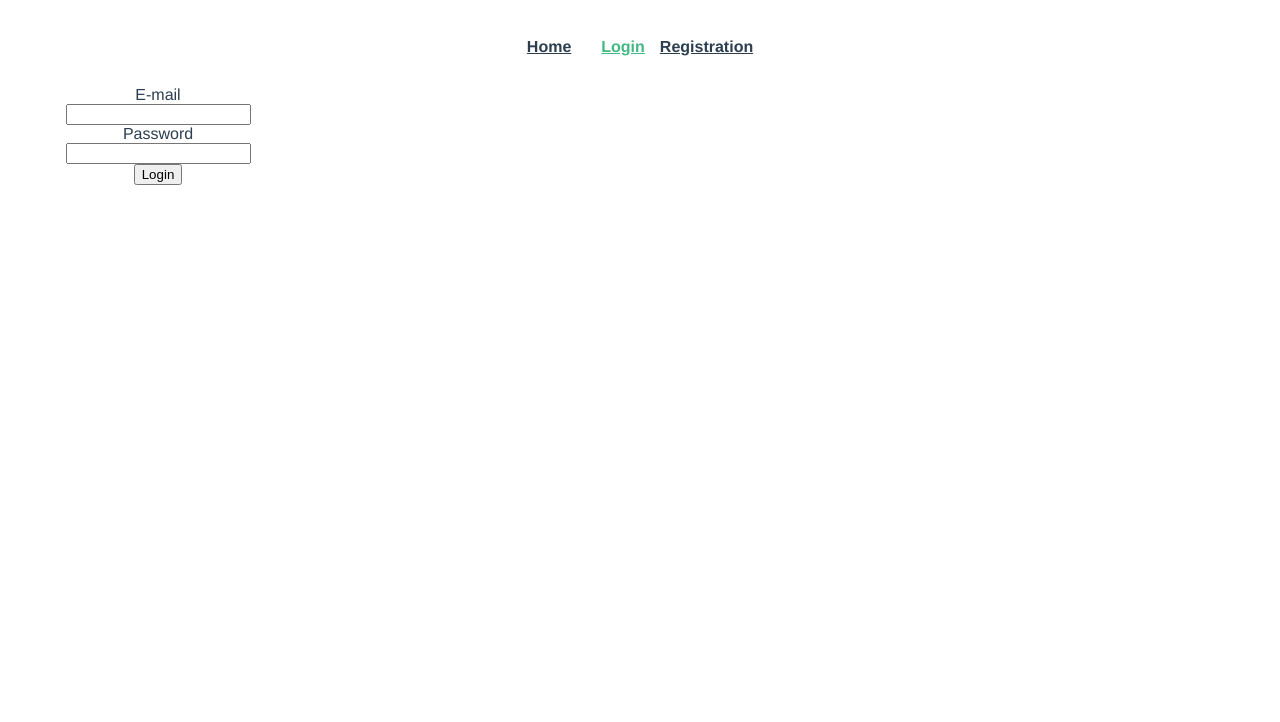
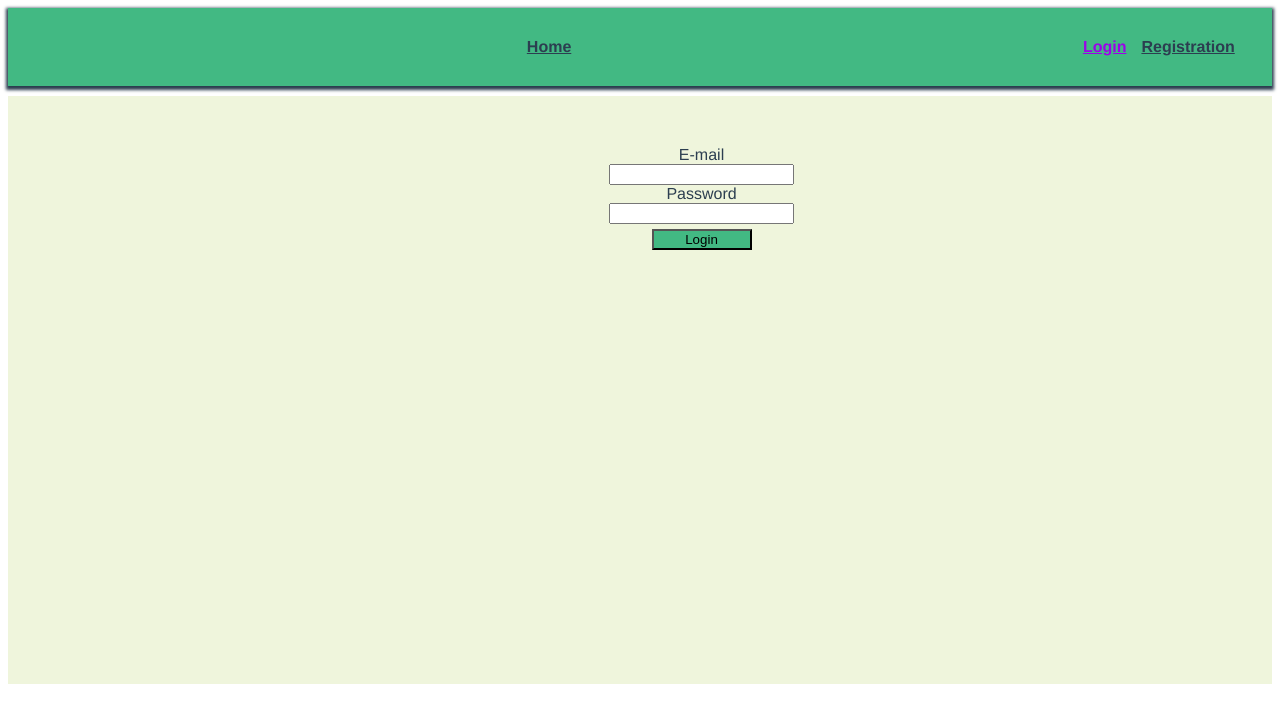
Before and after one commit to Vris111/practika_klientSPA, a Vue app in the folder my-app/: page /login in a window 1280 px wide. Shown: the top 722 px of the page. Built offline with nearby package versions, Linux system fonts and the light colour scheme.

Commit message:
styles for pages

```diff
--- a/my-app/src/App.vue
+++ b/my-app/src/App.vue
@@ -34,11 +34,15 @@ nav {
   justify-content: center;
   gap: 30px;
   align-items: center;
+  background-color: #42b983;
+  box-shadow: 0 2px 3px 2px;
 }
 
 .nav_split{
   display: flex;
   gap: 15px;
+  position: relative;
+  left: 40%;
 }
 
 nav a {
@@ -47,7 +51,7 @@ nav a {
 }
 
 nav a.router-link-exact-active {
-  color: #42b983;
+  color: #9b03e8;
 }
 </style>
 <script>
--- a/my-app/src/views/CartView.vue
+++ b/my-app/src/views/CartView.vue
@@ -22,6 +22,7 @@ export default {
 </script>
 
 <template>
+  <div class="cart_view">
     <h2>Products in cart:</h2>
     <div class="cart_top">
       <h3 class="price_for_order">Price:{{totalPrice}}</h3>
@@ -32,6 +33,7 @@ export default {
         <p>{{ product.name }}</p>
         <p>{{ product.description }}</p>
         <p class="item_bot">{{ product.price }}<button class="delete_card_from_cart" @click="store.commit('delCardFromCart', product)">×</button></p>
+      </div>
     </div>
   </div>
 </template>
@@ -81,4 +83,12 @@ export default {
   gap: 20px;
   justify-content: center;
 }
+
+.cart_view{
+  background-color: #eff5dc;
+  width: 100%;
+  height: 42vw;
+  margin-top: 10px;
+  padding-top: 50px;
+}
 </style>
--- a/my-app/src/views/HomeView.vue
+++ b/my-app/src/views/HomeView.vue
@@ -16,14 +16,14 @@ export default {
 </script>
 
 <template>
-  <div>
+  <div class="home_view">
     <ul class="products_all">
       <p class="item" v-for="(product, index) in store.state.products" :key="product.id">
-        {{product.name}}
+        <p class="item_name">{{product.name}}</p>
         <p></p>
         {{product.description}}
         <p></p>
-        {{product.price}}
+        <p class="item_price">{{product.price}} $</p>
         <button class="addItemInCart" v-if="store.state.user_token !== null"  @click="store.commit('addToCart', {product})">Add to cart</button>
       </p>
     </ul>
@@ -40,6 +40,7 @@ export default {
   display: flex;
   flex-direction: column;
   background-color: #89ea92;
+  box-shadow: 2px 5px 4px 2px;
 }
 
 .products_all {
@@ -56,4 +57,17 @@ export default {
   font-size: 14px;
   border-color: black;
 }
+
+.home_view{
+  background-color: #eff5dc;
+}
+
+.item_price{
+  font-size: 18px;
+  color: black;
+}
+
+.item_name{
+  color: black;
+}
 </style>
--- a/my-app/src/views/LoginView.vue
+++ b/my-app/src/views/LoginView.vue
@@ -18,13 +18,15 @@ export default {
 </script>
 
 <template>
+  <div class="login_view">
     <form action="" @click.prevent="default" class="reg">
       <label for="email">E-mail</label>
       <input type="text" id="email" v-model="store.state.email">
       <label for="password">Password</label>
       <input type="text" id="password" v-model="store.state.password">
-    <button @click="store.commit('login')">Login</button>
+      <button class="login" @click="store.commit('login')">Login</button>
     </form>
+  </div>
 </template>
 
 <style scoped>
@@ -34,5 +36,25 @@ export default {
   width: 300px;
   align-items: center;
   justify-content: center;
+  position: relative;
+  left: 43%;
+}
+.login_view{
+  background-color: #eff5dc;
+  width: 100%;
+  height: 42vw;
+  margin-top: 10px;
+  padding-top: 50px;
+}
+
+#password{
+  margin-bottom: 5px;
+}
+
+.login{
+  width: 100px;
+  color: black;
+  background-color: #42b983;
+  border-color: black;
 }
 </style>
--- a/my-app/src/views/OrderHistoryView.vue
+++ b/my-app/src/views/OrderHistoryView.vue
@@ -12,13 +12,15 @@ export default {
 </script>
 
 <template>
-  <h2>Products in order:</h2>
+  <div class="orders_view">
+    <h2>Your orders:</h2>
     <div class="cart">
       <div class="order" v-for="product in store.state.orders" :key="product.id">
         <div class="item" v-for="item in product" :key="item.id">
           <p>{{ item.name }}</p>
           <p>{{ item.description }}</p>
           <p>{{ item.price }}</p>
+        </div>
       </div>
     </div>
   </div>
@@ -45,4 +47,12 @@ export default {
   flex-direction: column;
   gap: 90px;
 }
+
+.orders_view{
+  background-color: #eff5dc;
+  width: 100%;
+  height: 42vw;
+  margin-top: 10px;
+  padding-top: 20px;
+}
 </style>
--- a/my-app/src/views/RegistrationView.vue
+++ b/my-app/src/views/RegistrationView.vue
@@ -18,7 +18,7 @@ export default {
 </script>
 
 <template>
-  <h3>{{ store.state.user_token }}</h3>
+  <div class="reg_view">
     <form action="" @click.prevent="default" class="reg">
       <label for="fio">FIO: {{ store.state.fio }}</label>
       <input type="text" id="fio" v-model="store.state.fio">
@@ -26,8 +26,9 @@ export default {
       <input type="text" id="email" v-model="store.state.email">
       <label for="password">Password</label>
       <input type="text" id="password" v-model="store.state.password">
-    <button @click="store.commit('registration')">Registration</button>
+      <button class="registration" @click="store.commit('registration')">Registration</button>
     </form>
+  </div>
 </template>
 
 <style scoped>
@@ -37,5 +38,26 @@ export default {
   width: 300px;
   align-items: center;
   justify-content: center;
+  position: relative;
+  left: 43%;
+}
+
+.reg_view{
+  background-color: #eff5dc;
+  width: 100%;
+  height: 42vw;
+  margin-top: 10px;
+  padding-top: 50px;
+}
+
+.registration{
+  width: 120px;
+  color: black;
+  background-color: #42b983;
+  border-color: black;
+}
+
+#password{
+  margin-bottom: 5px;
 }
 </style>
```
Lines whose indentation alone changed are shown as unchanged.
